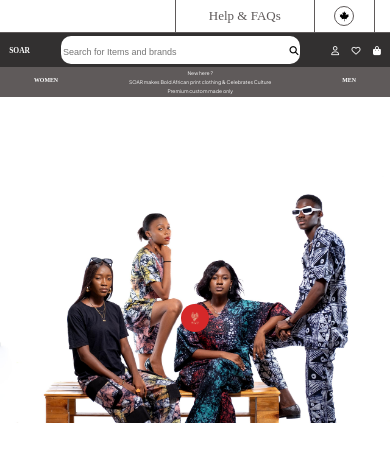
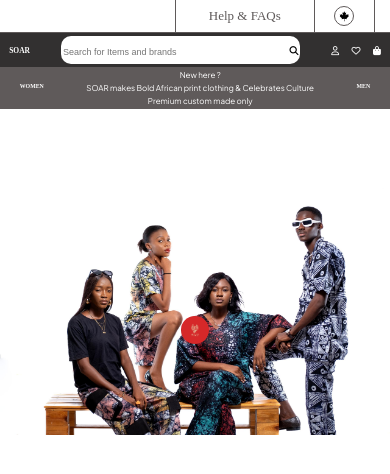
Before and after one commit to olamidefrancis/Soar, a plain HTML site: page index.html in a window 390 px wide. Drawn offline with Linux system fonts and the light colour scheme.

Commit message:
changed fontsize of content

```diff
--- a/index.css
+++ b/index.css
@@ -458,6 +458,16 @@ border-radius: 10px;
         font-size: 0.9rem;
     }
 
+    .new--container p{
+         font-size: 0.8rem;
+    }
 
+    .bold--afri p{
+        font-size: 0.8rem;
+    }
+
+    .premium p{
+       font-size: 0.8rem;
+    }
 
 }
```
